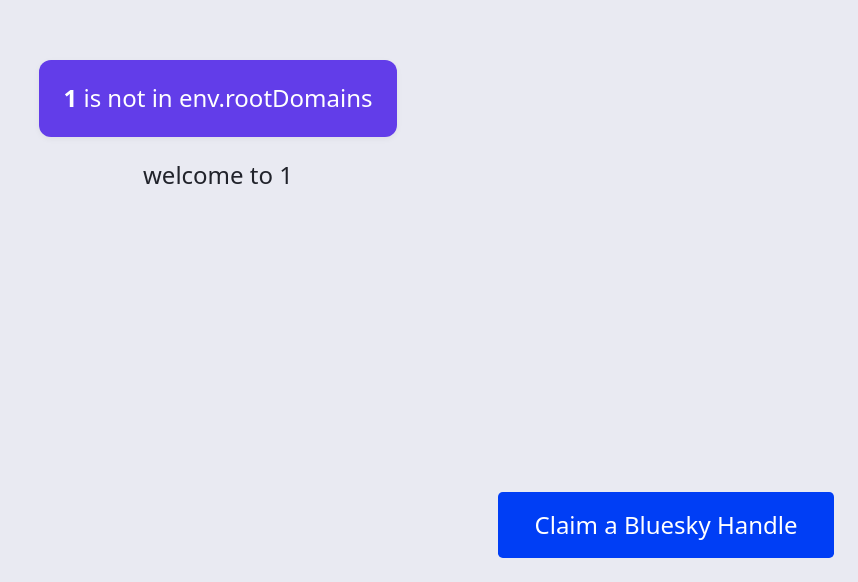
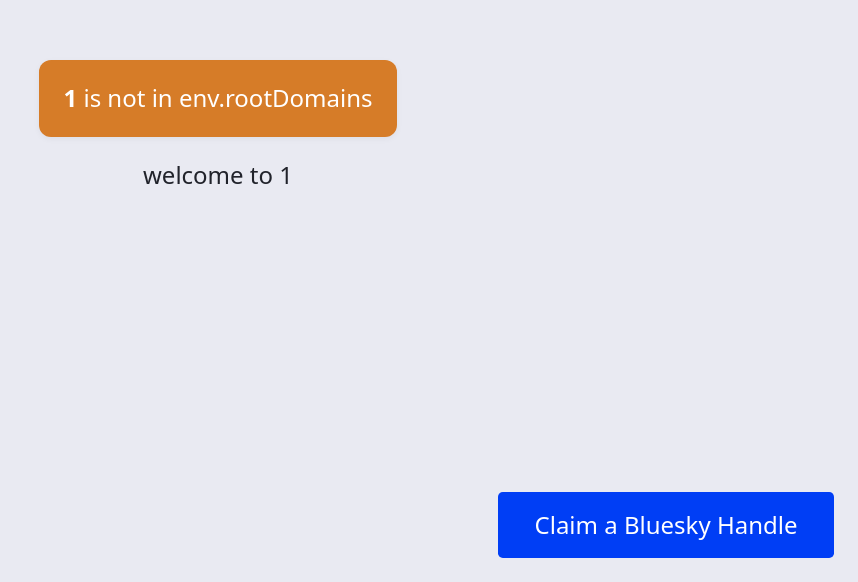
Before and after one commit to zyplos/bluesky-handles-kiosk, a Next.js app: page /hostnameSpecific/1 in a window 1280 px wide. Shown: the part 218-800 px from the top of the page, without its empty margins (422-1280 px from the left). Built offline with nearby package versions, Linux system fonts and the light colour scheme; no server answers.

Commit message:
hostname specific example, change alert color in default

```diff
--- a/styles/_variables.scss
+++ b/styles/_variables.scss
@@ -51,7 +51,7 @@
   --radius-circle: 1000px;
 }
 
-// default theme colors
+// default fallback theme colors
 :root {
   color-scheme: light;
 
@@ -66,6 +66,46 @@
   // Alert
   --color-alert-neutral-text: #c3c7e5;
   --color-alert-neutral-background: #21232b;
+
+  --color-alert-info-text: #fff;
+  --color-alert-info-background: #d67c28;
+
+  --color-alert-danger-text: #fff;
+  --color-alert-danger-background: #ff3e3e;
+
+  // Button
+  --color-button-background: #003ef5;
+  --color-button-text: #fff;
+  --color-button-hover-background: #1f57ff;
+  --color-button-active-background: #0030be;
+
+  --color-button-alt-background: #623de9;
+  --color-button-alt-text: #fff;
+  --color-button-alt-hover-background: #7755f0;
+  --color-button-alt-active-background: #4b26d1;
+
+  // Form
+  --color-form-input-background: #d9dcec;
+  --color-form-input-background-focused: #e9eeff;
+  --color-form-input-border: #9198c7;
+}
+
+// example hostname specific theme
+// use #root selector for hostname specific themes
+#root[data-hostname="waypast.cool"] {
+  color-scheme: dark;
+
+  --color-text: #f8faff;
+  --color-background: #0a1041;
+
+  --color-muted: #6f7094;
+  --color-link: #a7bdff;
+
+  // components
+
+  // Alert
+  --color-alert-neutral-text: #f8faff;
+  --color-alert-neutral-background: #4f5675;
 
   --color-alert-info-text: #fff;
   --color-alert-info-background: #623de9;
@@ -85,7 +125,7 @@
   --color-button-alt-active-background: #4b26d1;
 
   // Form
-  --color-form-input-background: #d9dcec;
-  --color-form-input-focused: #d4d8f0;
-  --color-form-input-border: #9198c7;
+  --color-form-input-background: #192266;
+  --color-form-input-background-focused: #253083;
+  --color-form-input-border: #5661a1;
 }
```
